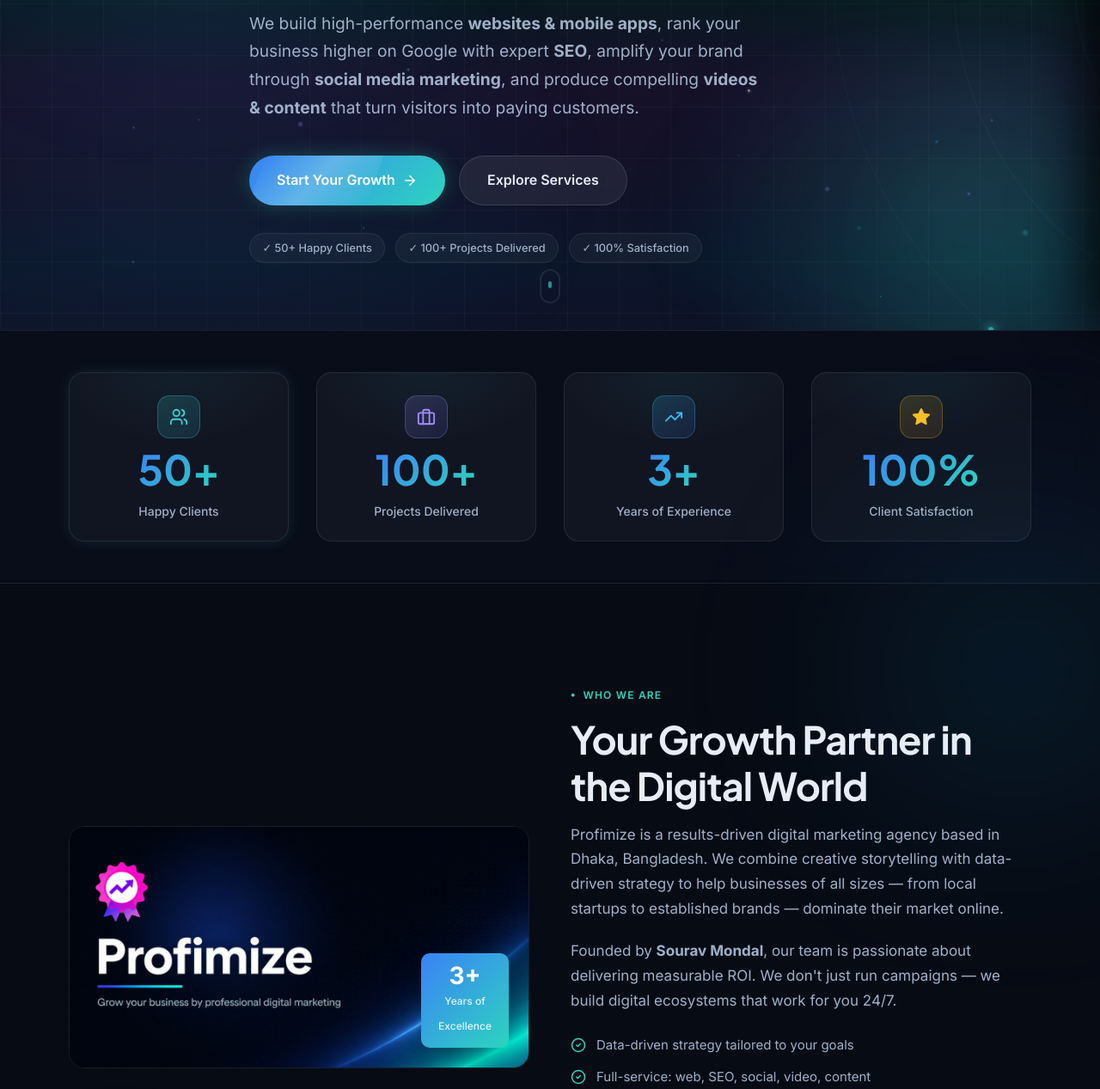
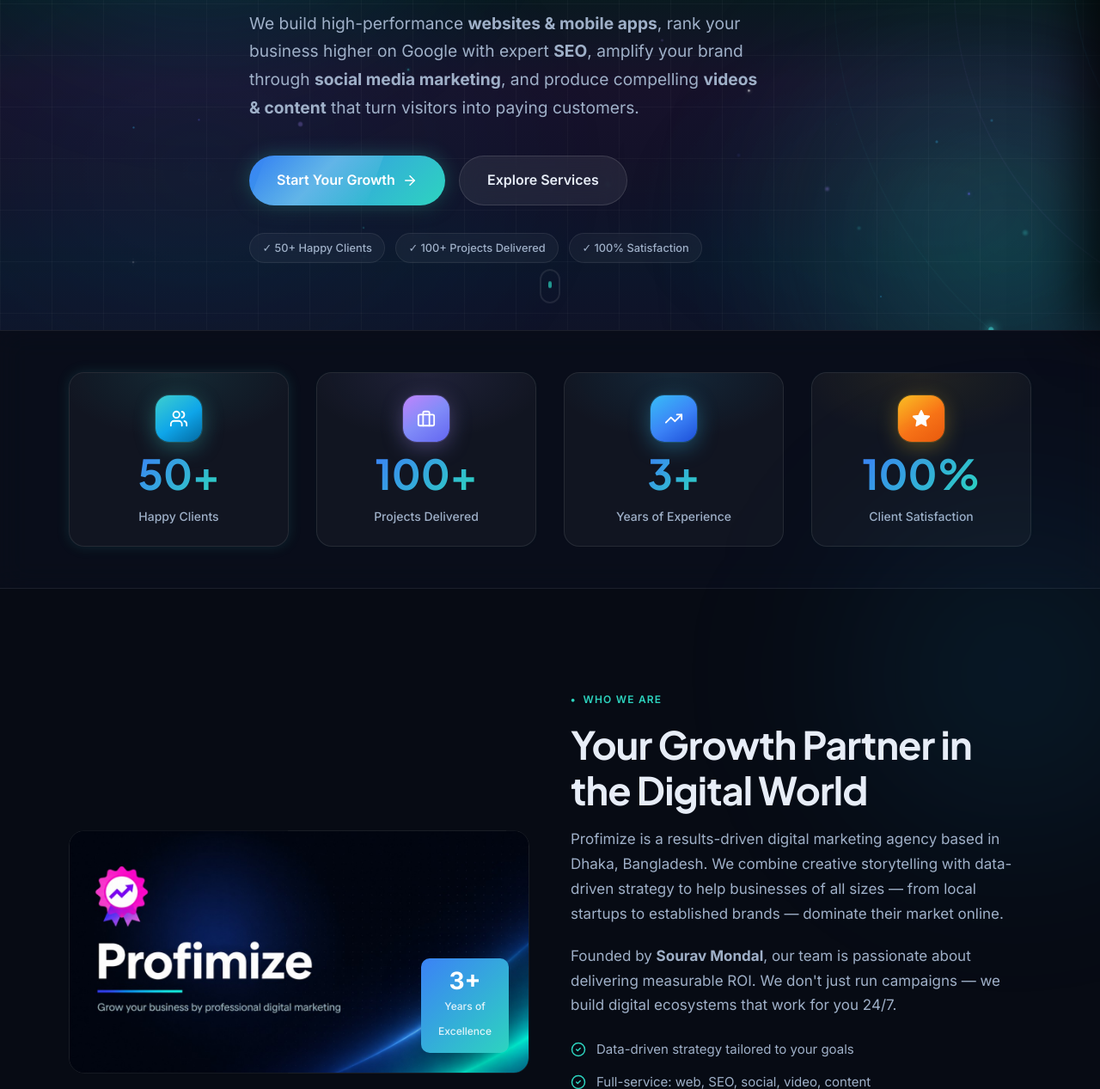
Before and after one commit to tanmoymondal1312/Profimize, a Django app: page / in a window 1280 px wide. Shown: the part 416-1683 px from the top of the page at 86% size. Run offline with Django 4.2, Linux system fonts and the light colour scheme; data comes from the database, SQL or seed files in the repository; both versions use the stored data as it was after the commit; parts of the project's set-up code (start-up, migrations or seed data) failed here and were passed over; some libraries are stand-ins or nearby versions.

Commit message:
Auto-save changes

```diff
--- a/static/css/main.css
+++ b/static/css/main.css
@@ -2265,44 +2265,92 @@
   position: absolute;
   inset: 0;
   border-radius: inherit;
-  background: radial-gradient(ellipse 80% 60% at 50% 0%, rgba(62,207,207,.06) 0%, transparent 70%);
+  background: radial-gradient(ellipse 80% 55% at 50% 0%, var(--si-glow, rgba(62,207,207,.07)) 0%, transparent 70%);
   pointer-events: none;
 }
+.stat-item:nth-child(1) { --si-glow: rgba(62,207,207,.10); }
+.stat-item:nth-child(2) { --si-glow: rgba(167,139,250,.10); }
+.stat-item:nth-child(3) { --si-glow: rgba(56,189,248,.10); }
+.stat-item:nth-child(4) { --si-glow: rgba(251,191,36,.08); }
+
 .stat-item:hover {
-  border-color: rgba(62,207,207,.22);
-  background: rgba(255,255,255,.06);
-  transform: translateY(-4px);
-}
-
-/* Icon container */
+  border-color: rgba(255,255,255,.14);
+  background: rgba(255,255,255,.055);
+  transform: translateY(-5px);
+}
+
+/* ── Icon container — gradient pill ─────────────────────────────── */
 .stat-icon {
-  width: 50px; height: 50px;
-  border-radius: 14px;
+  width: 54px; height: 54px;
+  border-radius: 16px;
   display: flex; align-items: center; justify-content: center;
-  margin-bottom: .3rem;
-  border: 1px solid transparent;
-  transition: transform .3s ease;
-}
-.stat-item:hover .stat-icon { transform: scale(1.1) rotate(-4deg); }
-
-/* Per-card icon accent colours */
+  margin-bottom: .4rem;
+  position: relative;
+  /* gradient painted via ::before so we can also add glow shadow */
+  transition: transform .35s cubic-bezier(.34,1.3,.64,1),
+              box-shadow .35s ease;
+  color: #fff;              /* SVG icons always white on gradient bg */
+  flex-shrink: 0;
+}
+
+/* Gradient background layer */
+.stat-icon::before {
+  content: '';
+  position: absolute;
+  inset: 0;
+  border-radius: inherit;
+  transition: opacity .35s ease;
+}
+
+/* SVG sits above the gradient */
+.stat-icon svg { position: relative; z-index: 1; }
+
+.stat-item:hover .stat-icon {
+  transform: scale(1.12) rotate(-6deg);
+}
+
+/* ── Per-card gradient themes ──────────────────────────────────── */
+
+/* Card 1 — Cyan → Teal */
 .stat-item:nth-child(1) .stat-icon {
-  background: linear-gradient(135deg, rgba(62,207,207,.18), rgba(56,189,248,.12));
-  border-color: rgba(62,207,207,.28);
-  color: #3ecfcf;
-}
+  box-shadow: 0 6px 24px rgba(62,207,207,.35), 0 0 0 1px rgba(62,207,207,.2);
+}
+.stat-item:nth-child(1) .stat-icon::before {
+  background: linear-gradient(145deg, #3ecfcf 0%, #0ea5e9 55%, #0369a1 100%);
+}
+.stat-item:nth-child(1):hover .stat-icon {
+  box-shadow: 0 10px 32px rgba(62,207,207,.5), 0 0 0 1px rgba(62,207,207,.3);
+}
+
+/* Card 2 — Violet → Indigo */
 .stat-item:nth-child(2) .stat-icon {
-  background: linear-gradient(135deg, rgba(167,139,250,.18), rgba(99,102,241,.12));
-  border-color: rgba(167,139,250,.28);
-  color: #a78bfa;
-}
+  box-shadow: 0 6px 24px rgba(167,139,250,.35), 0 0 0 1px rgba(167,139,250,.2);
+}
+.stat-item:nth-child(2) .stat-icon::before {
+  background: linear-gradient(145deg, #c084fc 0%, #818cf8 50%, #6366f1 100%);
+}
+.stat-item:nth-child(2):hover .stat-icon {
+  box-shadow: 0 10px 32px rgba(167,139,250,.5), 0 0 0 1px rgba(167,139,250,.3);
+}
+
+/* Card 3 — Sky → Blue */
 .stat-item:nth-child(3) .stat-icon {
-  background: linear-gradient(135deg, rgba(56,189,248,.18), rgba(99,102,241,.12));
-  border-color: rgba(56,189,248,.28);
-  color: #38bdf8;
-}
+  box-shadow: 0 6px 24px rgba(56,189,248,.35), 0 0 0 1px rgba(56,189,248,.2);
+}
+.stat-item:nth-child(3) .stat-icon::before {
+  background: linear-gradient(145deg, #38bdf8 0%, #3b82f6 55%, #1d4ed8 100%);
+}
+.stat-item:nth-child(3):hover .stat-icon {
+  box-shadow: 0 10px 32px rgba(56,189,248,.5), 0 0 0 1px rgba(56,189,248,.3);
+}
+
+/* Card 4 — Amber → Orange */
 .stat-item:nth-child(4) .stat-icon {
-  background: linear-gradient(135deg, rgba(251,191,36,.15), rgba(251,146,60,.1));
-  border-color: rgba(251,191,36,.28);
-  color: #fbbf24;
-}
+  box-shadow: 0 6px 24px rgba(251,191,36,.3), 0 0 0 1px rgba(251,191,36,.18);
+}
+.stat-item:nth-child(4) .stat-icon::before {
+  background: linear-gradient(145deg, #fbbf24 0%, #f97316 55%, #ea580c 100%);
+}
+.stat-item:nth-child(4):hover .stat-icon {
+  box-shadow: 0 10px 32px rgba(251,146,60,.5), 0 0 0 1px rgba(251,191,36,.3);
+}
```
Also changed, not shown: db.sqlite3.
